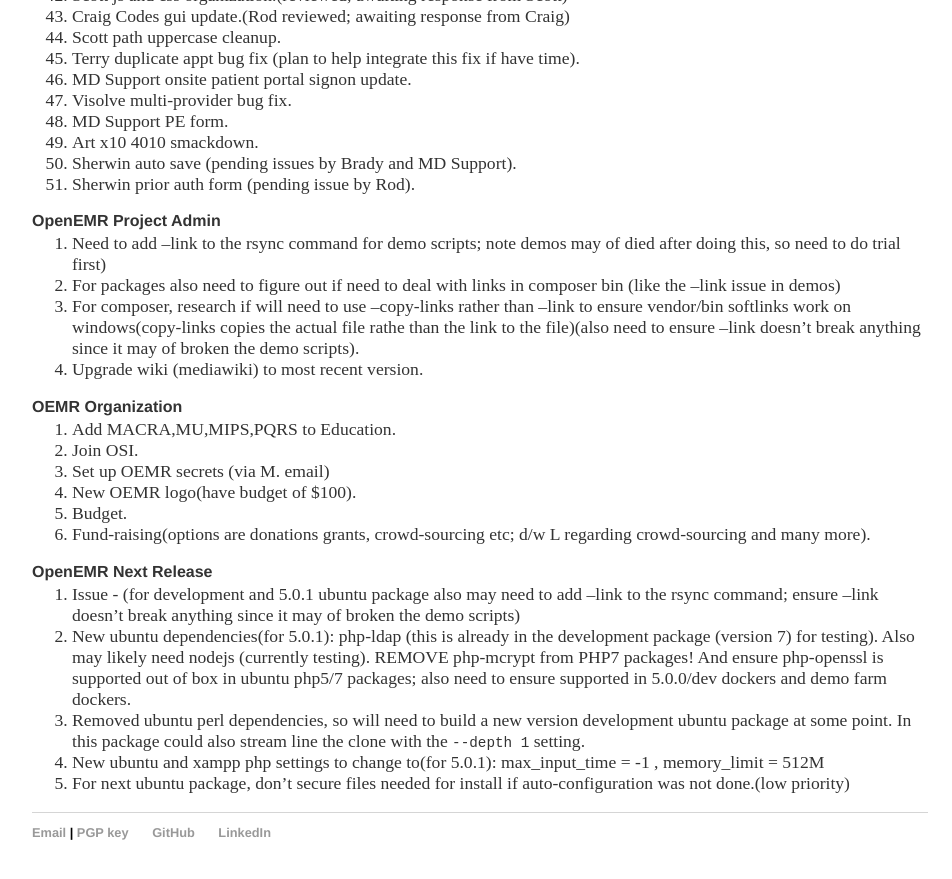
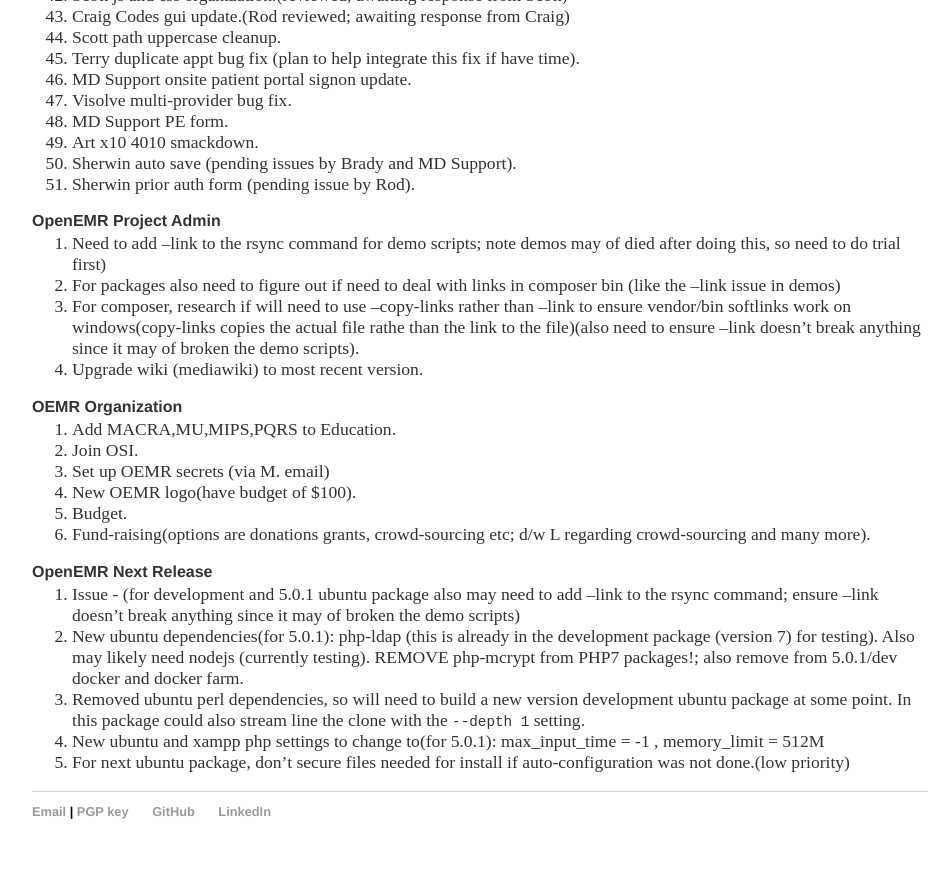
Before and after one commit to bradymiller/bradymiller.github.io, a Jekyll site: the page built from todo/index.md, in a window 1280 px wide and 900 px high, scrolled down 1237 px. Shown: the top 879 px of the window, without its empty margins (160-1112 px from the left). Built offline with Jekyll 4.4.1, drawn with Linux system fonts in a browser that asks for light colours; our own code applies the rules of GitHub Pages for plain Markdown files.

Commit message:
Update index.md

```diff
--- a/todo/index.md
+++ b/todo/index.md
@@ -75,7 +75,7 @@
 
 ### OpenEMR Next Release
 1. Issue - (for development and 5.0.1 ubuntu package also may need to add --link to the rsync command; ensure --link doesn't break anything since it may of broken the demo scripts)
-1. New ubuntu dependencies(for 5.0.1): php-ldap (this is already in the development package (version 7) for testing). Also may likely need nodejs (currently testing). REMOVE php-mcrypt from PHP7 packages! And ensure php-openssl is supported out of box in ubuntu php5/7 packages; also need to ensure supported in 5.0.0/dev dockers and demo farm dockers.
+1. New ubuntu dependencies(for 5.0.1): php-ldap (this is already in the development package (version 7) for testing). Also may likely need nodejs (currently testing). REMOVE php-mcrypt from PHP7 packages!; also remove from 5.0.1/dev docker and docker farm.
 1. Removed ubuntu perl dependencies, so will need to build a new version development ubuntu package at some point. In this package could also stream line the clone with the `--depth 1` setting.
 1. New ubuntu and xampp php settings to change to(for 5.0.1): max_input_time = -1 , memory_limit = 512M
 1. For next ubuntu package, don't secure files needed for install if auto-configuration was not done.(low priority)
```
